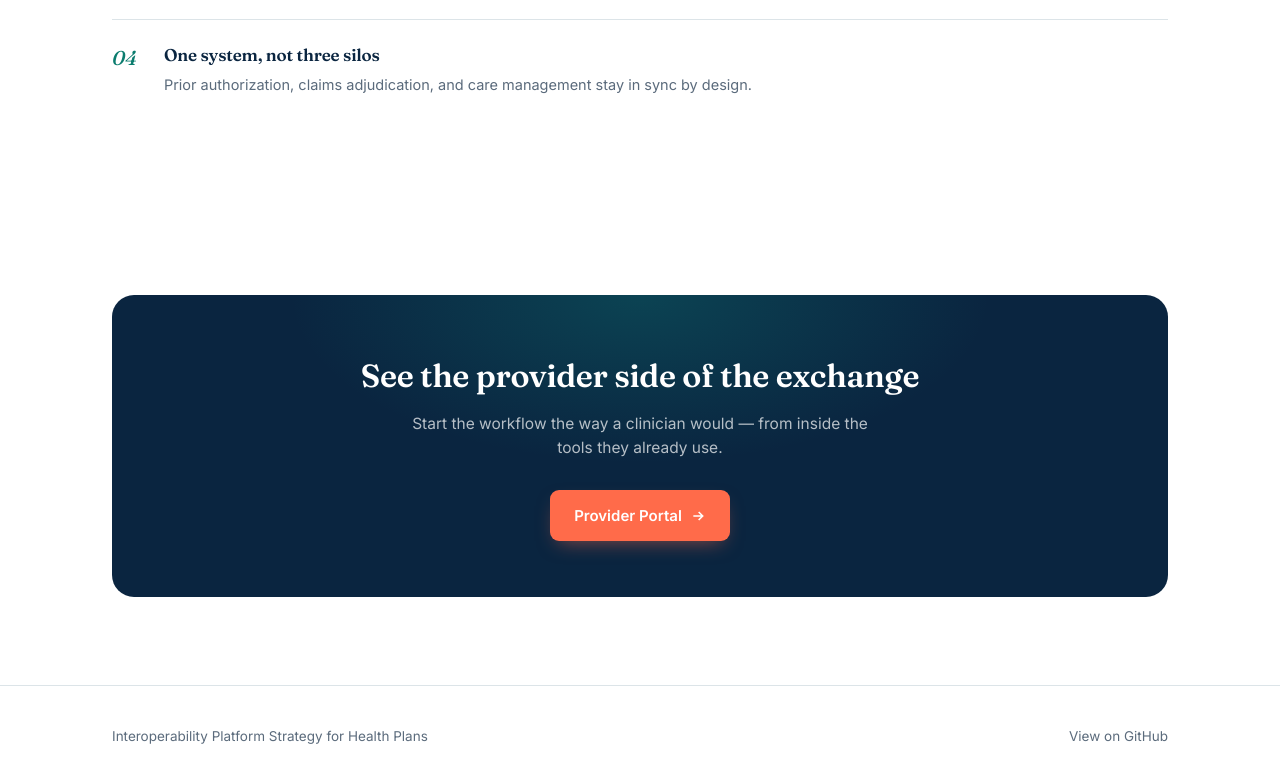
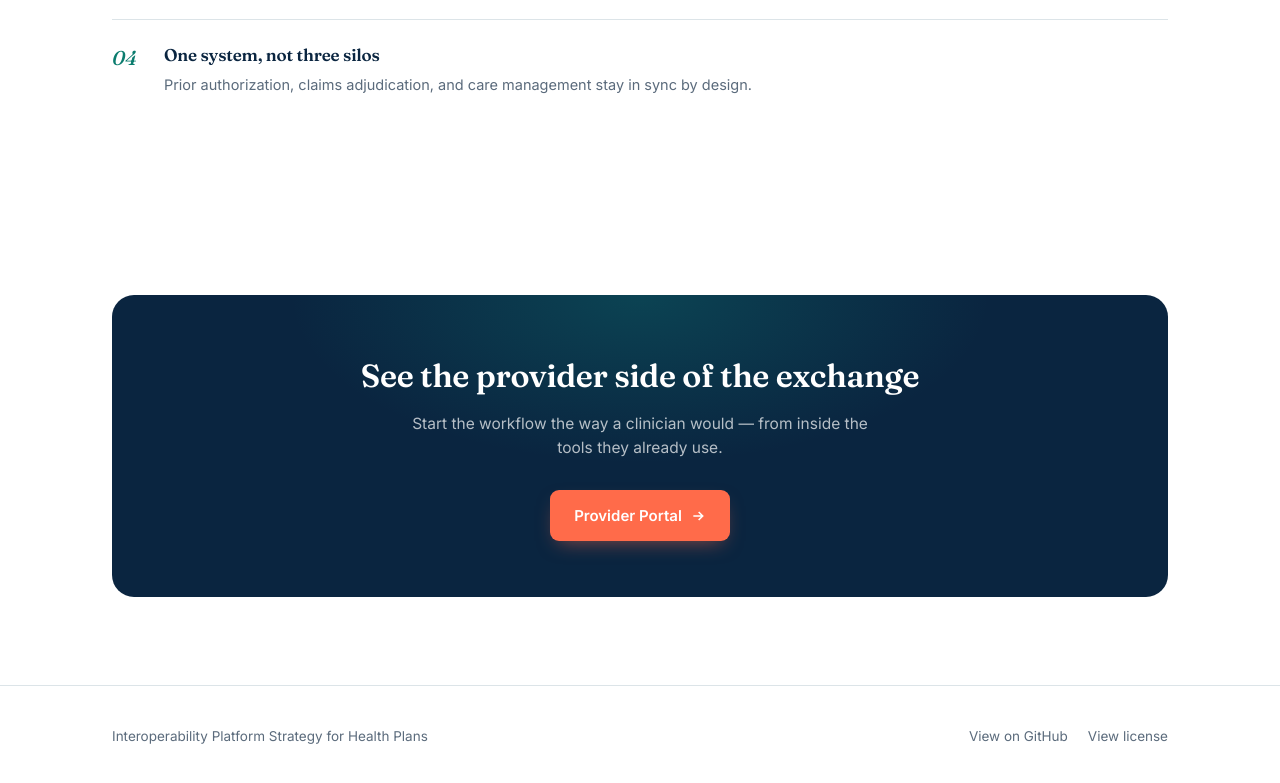
Before and after one commit to Arindam-dc/AI_Assisted_Prior_Authorization, a plain HTML site: page index.html in a window 1280 px wide. Shown: the part 5894-6677 px from the top of the page. Drawn offline with Linux system fonts and the light colour scheme.

Commit message:
Add View license link to footer

```diff
--- a/index.html
+++ b/index.html
@@ -648,7 +648,10 @@
 <footer>
   <div class="wrap">
     <p>Interoperability Platform Strategy for Health Plans</p>
-    <a href="https://github.com/Arindam-dc/AI_Assisted_Prior_Authorization">View on GitHub</a>
+    <div style="display:flex;gap:20px;">
+      <a href="https://github.com/Arindam-dc/AI_Assisted_Prior_Authorization">View on GitHub</a>
+      <a href="https://github.com/Arindam-dc/AI_Assisted_Prior_Authorization/blob/main/LICENSE">View license</a>
+    </div>
   </div>
 </footer>
 
```
